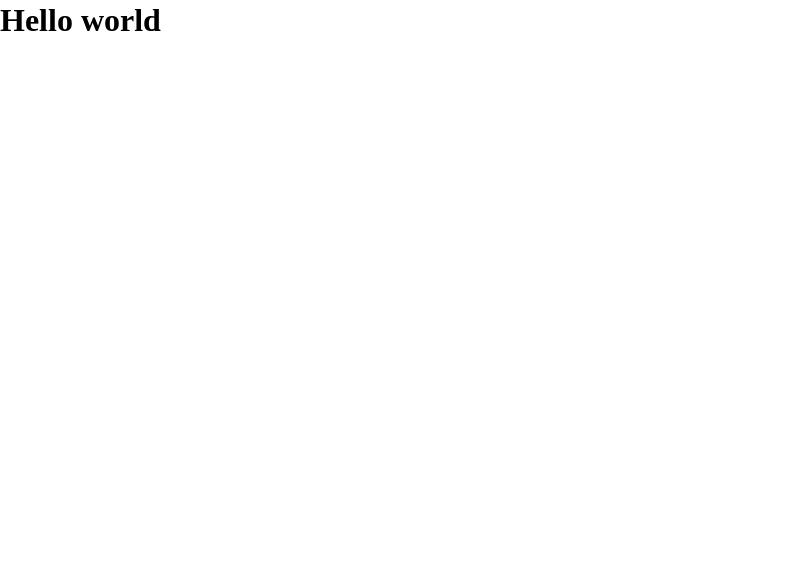
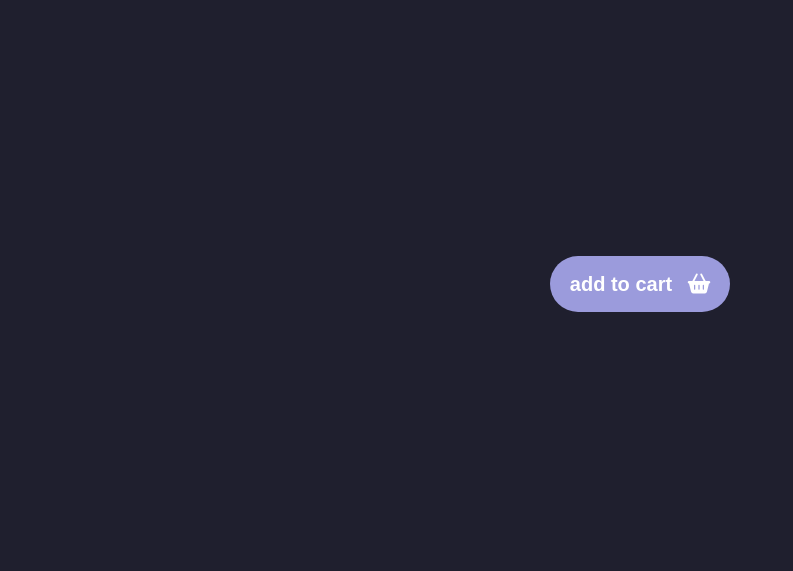
Before and after one commit to Lisa-str/add-to-cart-button, a website built with Parcel: page src/index.html in a window 1280 px wide. Shown: the whole page, without its empty margins (0-793 px from the left). Built offline with nearby package versions, Linux system fonts and the light colour scheme; a web font is replaced by a local one.

Commit message:
style button

```diff
--- a/src/index.html
+++ b/src/index.html
@@ -5,10 +5,18 @@
     <title>eikon parcel starter</title>
     <meta name="viewport" content="width=device-width, initial-scale=1.0" />
     <link rel="stylesheet" href="scss/main.scss" />
+    <link rel="stylesheet" href="https://use.typekit.net/brl0nms.css" />
   </head>
   <body>
-    <h1>Hello world</h1>
-
+    <div class="container">
+      <button class="button">
+        <a href="">add to cart <i class="fa-solid fa-basket-shopping"></i></a>
+      </button>
+    </div>
+    <script
+      src="https://kit.fontawesome.com/11671761fc.js"
+      crossorigin="anonymous"
+    ></script>
     <script src="js/main.js" type="module"></script>
   </body>
 </html>
--- a/src/scss/main.scss
+++ b/src/scss/main.scss
@@ -42,3 +42,38 @@ video {
 /* ====================================
 // base rules
 // ==================================== */
+
+body {
+  background-color: #1f1f2e;
+}
+
+.container {
+  display: flex;
+  justify-content: center;
+  align-items: center;
+}
+
+button {
+  font-family: "area-normal", sans-serif;
+  font-weight: 600;
+  font-style: normal;
+  font-size: 20px;
+  text-align: center;
+  display: flex;
+  color: white;
+  background-color: #9b9bdc;
+  padding: 10px 20px;
+  margin: 20%;
+  border: none;
+  border-radius: 50px;
+}
+
+a {
+  text-decoration: none;
+}
+
+.fa-solid {
+  text-align: center;
+  color: white;
+  padding: 8px 0 8px 10px;
+}
```
